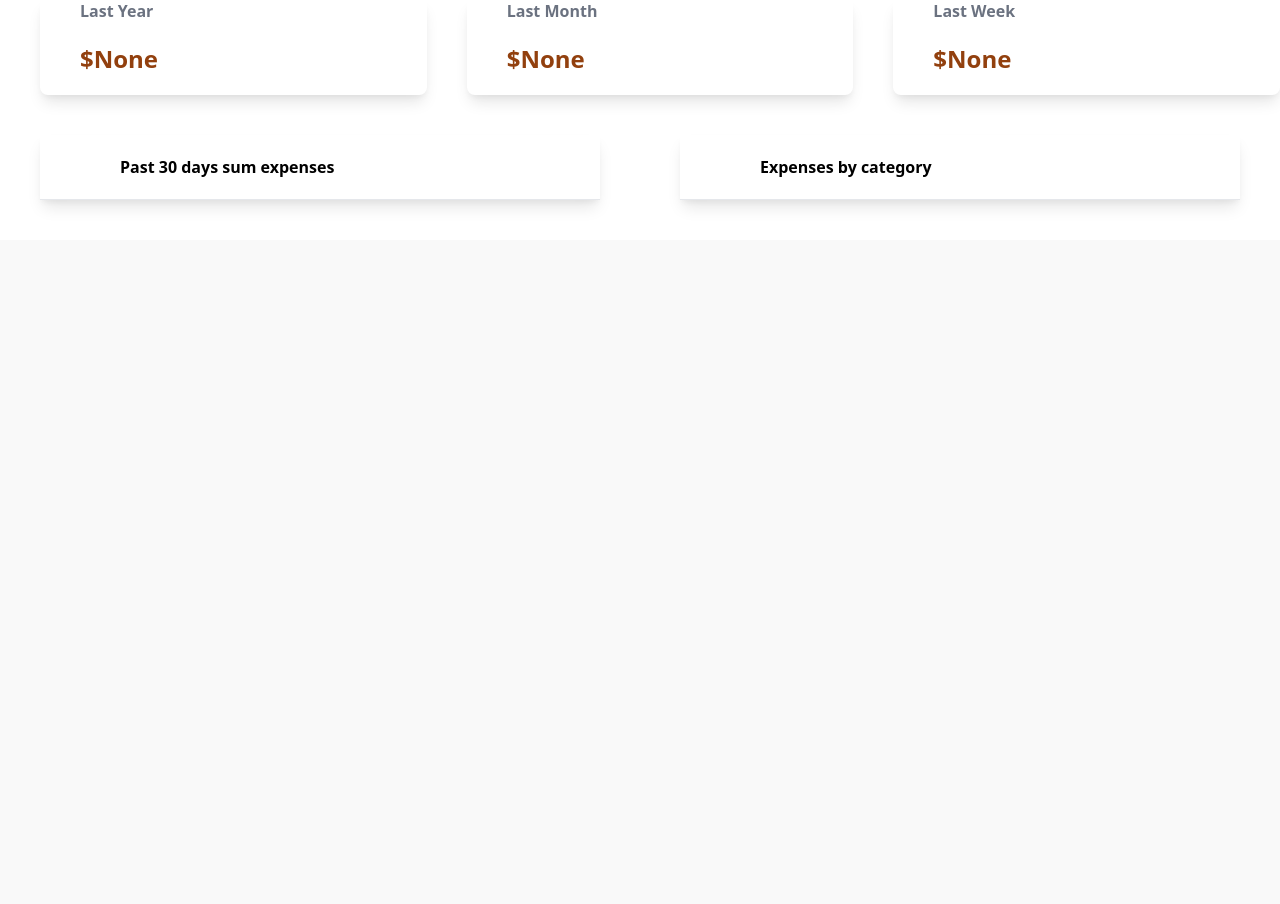
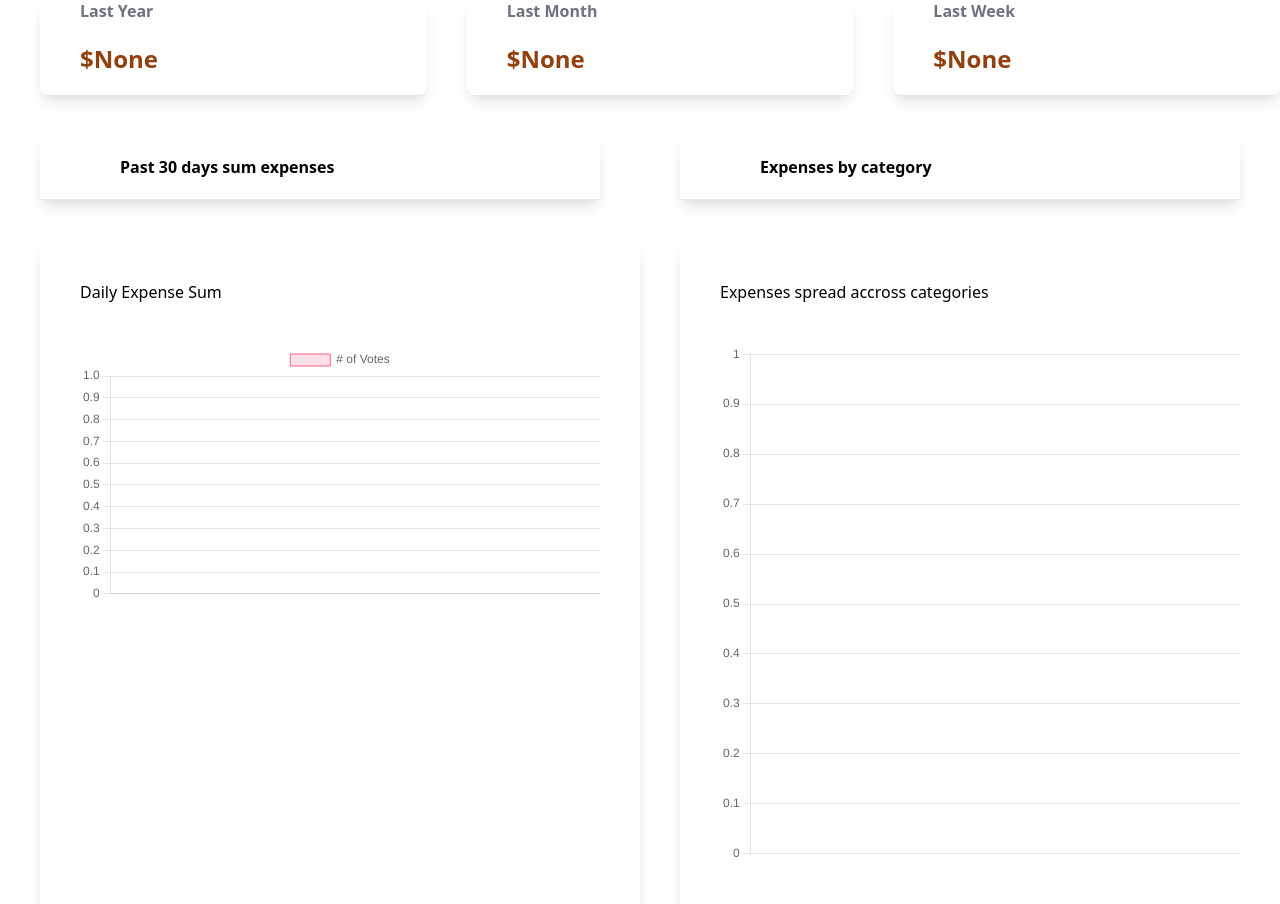
Before and after one commit to RalitsaTerzieva/expense-tracker-app, a Django app: page / in a window 1280 px wide. Shown: the part 566-1470 px from the top of the page. Before the commit the page ends 770 px from the top, so only its background shows below. Run offline with Django 4.2, Linux system fonts and the light colour scheme; data that the repository does not hold is empty; style sheets or scripts are compiled from the project's sources; some libraries are stand-ins or nearby versions.

Commit message:
Add two new charts

```diff
--- a/trackerapp/templates/trackerapp/index.html
+++ b/trackerapp/templates/trackerapp/index.html
@@ -98,7 +98,7 @@
                     <span>{{ daily_sum.date }}</span>
                    </div>
                    <div class='flex flex-wrap px-20 py-5'>
-                    <span class='text-yellow-800'>${{ daily_sum.sum|intcomma }}</span>
+                    <span class='text-yellow-800'>${{ daily_sum.sum }}</span>
                    </div>
                    {% endfor %}
                 </div>
@@ -108,17 +108,129 @@
                     <span>Expenses by category</span>
                 </div>
                 <hr/>
-                <div id='30-day-table'>
+                <div id='cat-sum-table'>
                    {% for categorical_sum in categorical_sums %}
                    <div class='flex flex-wrap px-20 py-5'>
                     <span class='font-semibold'>{{ categorical_sum.category }}</span>
                    </div>
                    <div class='flex flex-wrap px-20 py-5'>
-                    <span class='text-yellow-800 font-semibold'>${{ categorical_sum.sum|intcomma }}</span>
+                    <span class='text-yellow-800 font-semibold'>${{ categorical_sum.sum }}</span>
                    </div>
                    {% endfor %}
                 </div>
             </div>
         </div>
 
+        <div class='flex'>
+            <div class='w-1/2 shadow-lg ml-10'>
+                <h1 class='m-10'>Daily Expense Sum</h1>
+                <canvas id="myChart" class='m-10'></canvas>
+            </div>
+            <div class='w-1/2 shadow-lg ml-10'>
+                <h1 class='m-10'>Expenses spread accross categories</h1>
+                <canvas id="myChart1" class='m-10'></canvas>
+            </div>
+        </div>
+        <script src="https://cdnjs.cloudflare.com/ajax/libs/Chart.js/3.0.2/chart.min.js" integrity="sha512-dnUg2JxjlVoXHVdSMWDYm2Y5xcIrJg1N+juOuRi0yLVkku/g26rwHwysJDAMwahaDfRpr1AxFz43ktuMPr/l1A==" crossorigin="anonymous" referrerpolicy="no-referrer"></script>
+        <script>
+            let categories = [];
+            let categories_sums = [];
+            const catSumDivs = document.getElementById('cat-sum-table').getElementsByTagName('div');
+
+
+            for(i=0;i<catSumDivs.length;i++) {
+                if(i % 2 == 1){
+                    categories_sums.push(catSumDivs[i].innerText.replace('$',''))
+                } else {
+                    categories.push(catSumDivs[i].innerText);
+                }
+            }
+
+
+            const ctx1 = document.getElementById('myChart1').getContext('2d');
+            const myChart1 = new Chart(ctx1, {
+                type: 'pie',
+                data: {
+                    labels: categories,
+                    datasets: [{
+                        label: '# of Votes',
+                        data: categories_sums,
+                        backgroundColor: [
+                            'rgba(255, 99, 132, 0.2)',
+                            'rgba(54, 162, 235, 0.2)',
+                            'rgba(255, 206, 86, 0.2)',
+                            'rgba(75, 192, 192, 0.2)',
+                            'rgba(153, 102, 255, 0.2)',
+                            'rgba(255, 159, 64, 0.2)'
+                        ],
+                        borderColor: [
+                            'rgba(255, 99, 132, 1)',
+                            'rgba(54, 162, 235, 1)',
+                            'rgba(255, 206, 86, 1)',
+                            'rgba(75, 192, 192, 1)',
+                            'rgba(153, 102, 255, 1)',
+                            'rgba(255, 159, 64, 1)'
+                        ],
+                        borderWidth: 1
+                    }]
+                },
+                options: {
+                    scales: {
+                        y: {
+                            beginAtZero: true
+                        }
+                    }
+                }
+            });
+
+            let dates = [];
+            let dates_sums = [];
+            const dateSumDivs = document.getElementById('30-day-table').getElementsByTagName('div');
+
+
+            for(i=0;i<dateSumDivs.length;i++) {
+                if(i % 2 == 1){
+                    dates_sums.push(dateSumDivs[i].innerText.replace('$',''))
+                } else {
+                    dates.push(dateSumDivs[i].innerText);
+                }
+            }
+            console.log(dates_sums)
+
+            const ctx = document.getElementById('myChart').getContext('2d');
+            const myChart = new Chart(ctx, {
+                type: 'line',
+                data: {
+                    labels: dates,
+                    datasets: [{
+                        label: '# of Votes',
+                        data: dates_sums,
+                        backgroundColor: [
+                            'rgba(255, 99, 132, 0.2)',
+                            'rgba(54, 162, 235, 0.2)',
+                            'rgba(255, 206, 86, 0.2)',
+                            'rgba(75, 192, 192, 0.2)',
+                            'rgba(153, 102, 255, 0.2)',
+                            'rgba(255, 159, 64, 0.2)'
+                        ],
+                        borderColor: [
+                            'rgba(255, 99, 132, 1)',
+                            'rgba(54, 162, 235, 1)',
+                            'rgba(255, 206, 86, 1)',
+                            'rgba(75, 192, 192, 1)',
+                            'rgba(153, 102, 255, 1)',
+                            'rgba(255, 159, 64, 1)'
+                        ],
+                        borderWidth: 1
+                    }]
+                },
+                options: {
+                    scales: {
+                        y: {
+                            beginAtZero: true
+                        }
+                    }
+                }
+            });
+        </script>
 {% endblock %}
```
